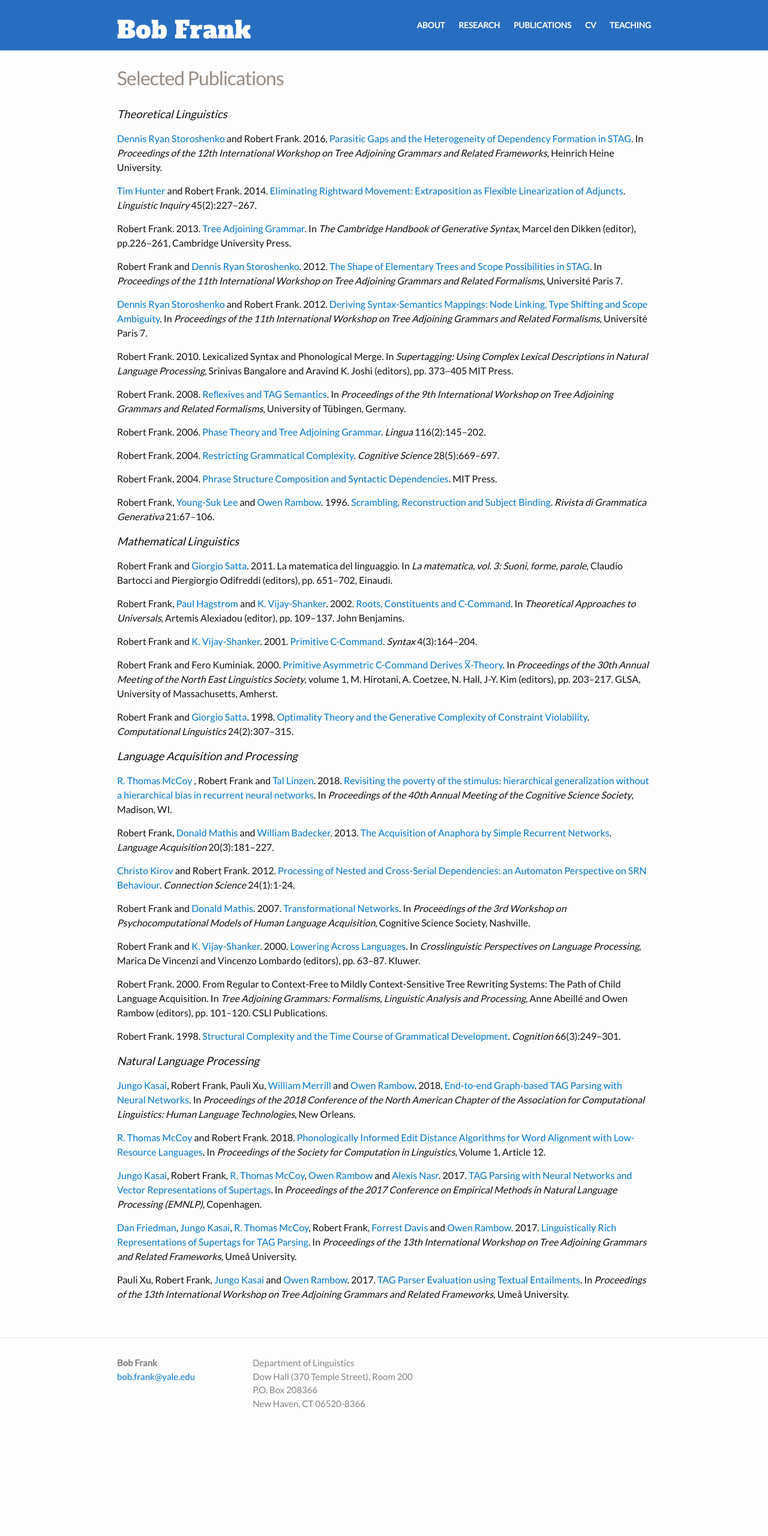
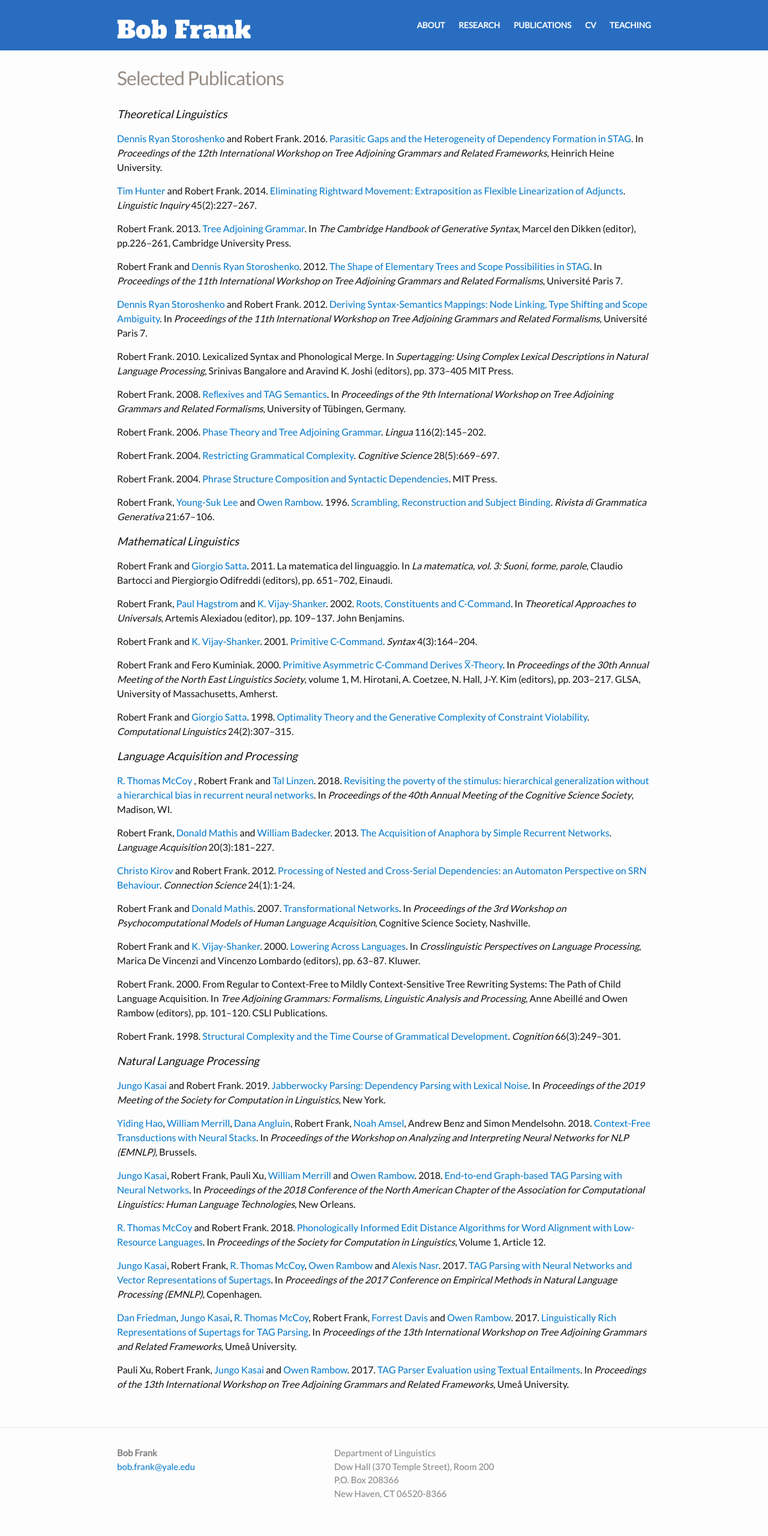
Before and after one commit to bobfrank1/bobfrank1.github.io, a Jekyll site: the page built from publications.md, in a window 1280 px wide. Shown: the whole page at 60% size. Built offline with Jekyll 4.4.1, drawn with Linux system fonts in a browser that asks for light colours; some web fonts are replaced; before the commit the page ends 2410 px from its top, so only the background shows below that.

Commit message:
Added publications

```diff
--- a/_sass/_layout.scss
+++ b/_sass/_layout.scss
@@ -103,8 +103,8 @@
 }
 
 .footer-col-1 {
-    width: -webkit-calc(25% - (#{$spacing-unit} / 2));
-    width:         calc(25% - (#{$spacing-unit} / 2));
+    width: -webkit-calc(40% - (#{$spacing-unit} / 2));
+    width:         calc(40% - (#{$spacing-unit} / 2));
 }
 
 .footer-col-2 {
@@ -113,8 +113,8 @@
 }
 
 .footer-col-3 {
-    width: -webkit-calc(25% - (#{$spacing-unit} / 2));
-    width:         calc(25% - (#{$spacing-unit} / 2));
+    width: -webkit-calc(10% - (#{$spacing-unit} / 2));
+    width:         calc(10% - (#{$spacing-unit} / 2));
 }
 
 @include media-query($on-laptop) {
--- a/publications.md
+++ b/publications.md
@@ -55,12 +55,15 @@ Robert Frank and [Donald Mathis](https://www.linkedin.com/in/don-mathis-06427b55
 
 Robert Frank and [K. Vijay-Shanker](https://www.eecis.udel.edu/~vijay/). 2000. [Lowering Across Languages](https://link.springer.com/chapter/10.1007/978-94-011-3949-6_3). In *Crosslinguistic Perspectives on Language Processing*, Marica De Vincenzi and Vincenzo Lombardo (editors), pp. 63–87. Kluwer.
 
-
 Robert Frank. 2000. From Regular to Context-Free to Mildly Context-Sensitive Tree Rewriting Systems: The Path of Child Language Acquisition. In *Tree Adjoining Grammars: Formalisms, Linguistic Analysis and Processing*, Anne Abeillé and Owen Rambow (editors), pp. 101–120. CSLI Publications.
 
 Robert Frank. 1998. [Structural Complexity and the Time Course of Grammatical Development](https://www.sciencedirect.com/science/article/pii/S0010027798000249). *Cognition* 66(3):249–301.
 
 ### Natural Language Processing
+
+[Jungo Kasai](https://homes.cs.washington.edu/~jkasai/) and Robert Frank. 2019. [Jabberwocky Parsing: Dependency Parsing with Lexical Noise](https://homes.cs.washington.edu/~jkasai/papers/scil2019_final.pdf). In *Proceedings of the 2019 Meeting of the Society for Computation in Linguistics*, New York.
+
+[Yiding Hao](http://yale.academia.edu/YidingHao),  [William Merrill](https://viking-sudo-rm.github.io), [Dana Angluin](https://cpsc.yale.edu/people/dana-angluin), Robert Frank, [Noah Amsel](https://www.linkedin.com/in/noah-amsel/), Andrew Benz and Simon Mendelsohn. 2018. [Context-Free Transductions with Neural Stacks](https://arxiv.org/pdf/1809.02836.pdf). In *Proceedings of the Workshop on Analyzing and Interpreting Neural Networks for NLP (EMNLP)*, Brussels.
 
 [Jungo Kasai](https://homes.cs.washington.edu/~jkasai/), Robert Frank, Pauli Xu, [William Merrill](https://viking-sudo-rm.github.io) and [Owen Rambow](https://www.elementalcognition.com/team/). 2018. [End-to-end Graph-based TAG Parsing with Neural Networks](http://aclweb.org/anthology/N18-1107). In *Proceedings of the 2018 Conference of the North American Chapter of the Association for Computational Linguistics: Human Language Technologies*, New Orleans.
 
```
Also changed, not shown: images/will_profile.jpg (deleted), 2 other files.
